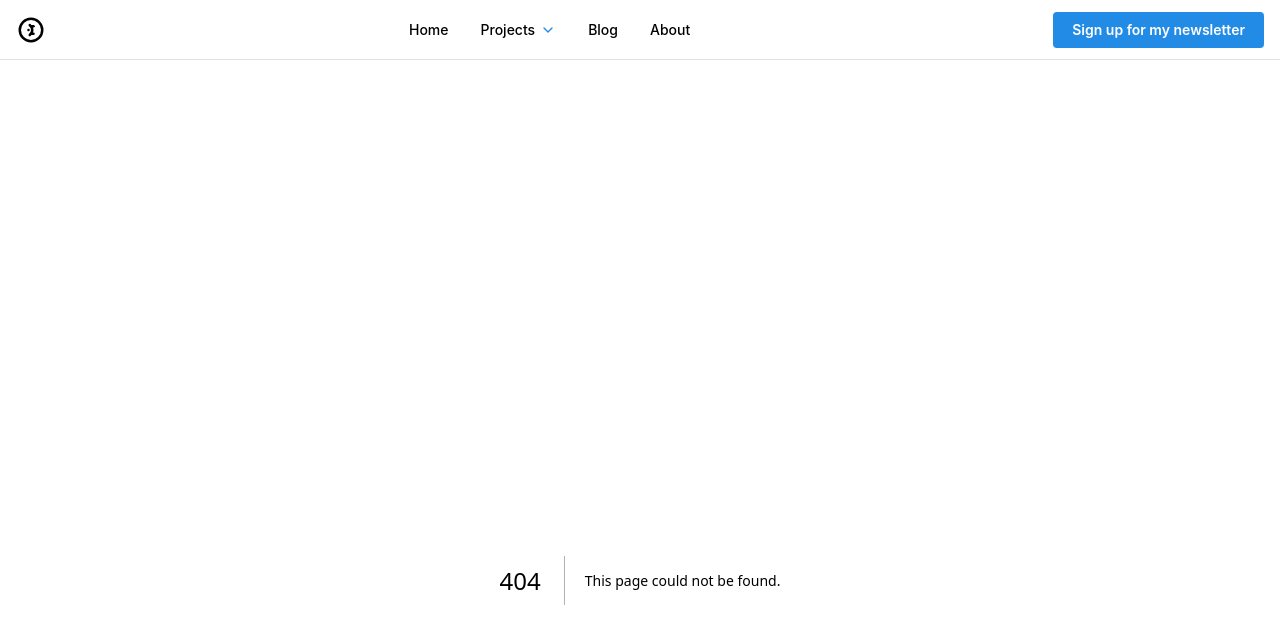
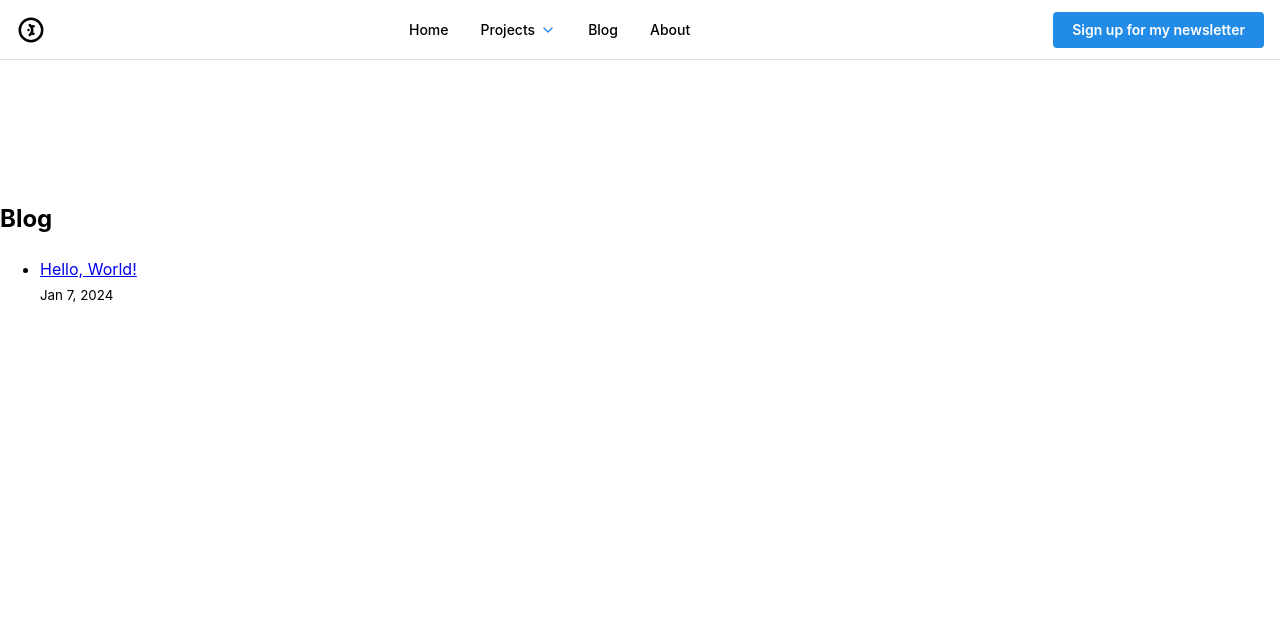
Before and after one commit to anthonyhumphreys/ah-dev, a Next.js app: page /blog in a window 1280 px wide. Before the commit this address had no page. Shown: the top 644 px of the page. Built offline with nearby package versions, Linux system fonts and the light colour scheme.

Commit message:
add blog section

```diff
--- /dev/null
+++ b/_posts/hello-world.md
@@ -0,0 +1,12 @@
+---
+title: 'Hello, World!'
+date: '2024-01-07'
+---
+
+#Hello world
+##subheading
+###subsubheading
+
+_This is italic_
+
+This is a simple blog post example
--- /dev/null
+++ b/app/blog/page.tsx
@@ -0,0 +1,37 @@
+import Link from 'next/link';
+import Date from '@/components/Date';
+
+import { getSortedPostsData } from '@/utils/posts';
+
+type AllPostsData = {
+  date: string;
+  title: string;
+  id: string;
+}[];
+
+export const metadata = {
+  title: 'ahdev',
+};
+
+export default function Home() {
+  const allPostsData: AllPostsData = getSortedPostsData();
+
+  return (
+    <section>
+      <h2>Blog</h2>
+      <ul>
+        {allPostsData.map(({ id, date, title }) => (
+          <li key={id}>
+            <div>
+              <Link href={`/blog/posts/${id}`}>{title}</Link>
+            </div>
+            {/* <br /> */}
+            <small>
+              <Date dateString={date} />
+            </small>
+          </li>
+        ))}
+      </ul>
+    </section>
+  );
+}
--- /dev/null
+++ b/components/Date.tsx
@@ -0,0 +1,13 @@
+'use client';
+
+// date-fns is a modern JavaScript date utility library
+// https://date-fns.org/
+import { parseISO, format } from 'date-fns';
+
+export default function Date({ dateString }: { dateString: string }) {
+  const date = parseISO(dateString);
+
+  return <time dateTime={dateString}>{format(date, 'LLL d, yyyy')}</time>;
+  // view different format() string options here:
+  // https://date-fns.org/v2.16.1/docs/format
+}
--- a/next.config.mjs
+++ b/next.config.mjs
@@ -1,10 +1,14 @@
 import bundleAnalyzer from '@next/bundle-analyzer';
+import createMDX from '@next/mdx';
 
 const withBundleAnalyzer = bundleAnalyzer({
   enabled: process.env.ANALYZE === 'true',
 });
 
-export default withBundleAnalyzer({
+const nextConfig = {
+  // Configure `pageExtensions`` to include MDX files
+  pageExtensions: ['js', 'jsx', 'mdx', 'ts', 'tsx'],
+  // Optionally, add any other Next.js config below
   reactStrictMode: false,
   eslint: {
     ignoreDuringBuilds: true,
@@ -12,4 +16,14 @@ export default withBundleAnalyzer({
   experimental: {
     optimizePackageImports: ['@mantine/core', '@mantine/hooks'],
   },
+};
+
+const withMDX = createMDX({
+  // Add markdown plugins here, as desired
+  options: {
+    remarkPlugins: [],
+    rehypePlugins: [],
+  },
 });
+
+export default withMDX(withBundleAnalyzer(nextConfig));
--- /dev/null
+++ b/utils/posts.ts
@@ -0,0 +1,120 @@
+// matter is a library that let's you parse the metadata in each markdown file.
+// the lib folder does not have an assigned name like the pages folder, so you can name it anything. It's usually convention to use lib or utils
+
+import fs from 'fs';
+import path from 'path';
+
+// Import 'gray-matter', library for parsing the metadata in each markdown file
+import matter from 'gray-matter';
+
+// Import 'remark', library for rendering markdown
+import { remark } from 'remark';
+import html from 'remark-html';
+
+// --------------------------------
+// GET THE PATH OF THE POSTS FOLDER
+const postsDirectory = path.join(process.cwd(), '_posts'); // process.cwd() returns the absolute path of the current working directory
+
+// -------------------------------------------------
+// GET THE DATA OF ALL POSTS IN SORTED ORDER BY DATE
+/*
+  Returns an array that looks like this:
+  [
+    {
+      id: 'ssg-ssr',
+      title: 'When to Use Static Generation v.s. Server-side Rendering',
+      date: '2020-01-01'
+    },
+    {
+      id: 'pre-rendering',
+      title: 'Two Forms of Pre-rendering',
+      date: '2020-01-02'
+    }
+  ]
+*/
+
+export function getSortedPostsData() {
+  // Get file names under /posts
+  const fileNames = fs.readdirSync(postsDirectory); // [ 'pre-rendering.md', 'ssg-ssr.md' ]
+  console.log('getSortedPostsData fileNames', fileNames);
+  // Get the data from each file
+  const allPostsData = fileNames.map((filename) => {
+    // Remove ".md" from file name to get id
+    const id = filename.replace(/\.md$/, ''); // id = 'pre-rendering', 'ssg-ssr'
+
+    // Read markdown file as string
+    const fullPath = path.join(postsDirectory, filename);
+    // /Users/ef/Desktop/nextjs-blog/posts/pre-rendering.md
+    const fileContents = fs.readFileSync(fullPath, 'utf8'); // .md string content
+
+    // Use gray-matter to parse the post metadata section
+    const matterResult = matter(fileContents);
+
+    // Combine the data with the id
+    return {
+      id,
+      ...(matterResult.data as { date: string; title: string }),
+    };
+  });
+
+  // Sort posts by date and return
+  return allPostsData.sort((a, b) => {
+    if (a.date < b.date) {
+      return 1;
+    }
+    return -1;
+  });
+}
+
+// ------------------------------------------------
+// GET THE IDs OF ALL POSTS FOR THE DYNAMIC ROUTING
+/*
+  Returns an array that looks like this:
+  [
+    {
+      params: {
+        id: 'ssg-ssr'
+      }
+    },
+    {
+      params: {
+        id: 'pre-rendering'
+      }
+    }
+  ]
+  */
+
+export function getAllPostIds() {
+  const fileNames = fs.readdirSync(postsDirectory);
+  console.log('fileNames', fileNames);
+
+  return fileNames.map((fileName) => ({
+    params: {
+      id: fileName.replace(/\.md$/, ''),
+    },
+  }));
+}
+
+// The returned array must have the params key otherwise `getStaticPaths` will fail
+
+// --------------------------------
+// GET THE DATA OF A SINGLE POST FROM THE ID
+export async function getPostData(id: string) {
+  console.log('id', id);
+  const fullPath = path.join(postsDirectory, `${id}.md`);
+  const fileContents = fs.readFileSync(fullPath, 'utf8');
+
+  // Use gray-matter to parse the post metadata section
+  const matterResult = matter(fileContents);
+
+  // Use remark to convert markdown into HTML string
+  const processedContent = await remark().use(html).process(matterResult.content);
+  const contentHtml = processedContent.toString();
+
+  // Combine the data with the id
+  return {
+    id,
+    contentHtml,
+    ...(matterResult.data as { date: string; title: string }),
+  };
+}
```
Also changed, not shown: app/blog/posts/[id]/page.tsx (added, +46 -0 lines), mdx-components.tsx (added, +7 -0 lines), package.json (+9 -1 lines), 1 other file (tests, documents, lock files or other folders).
